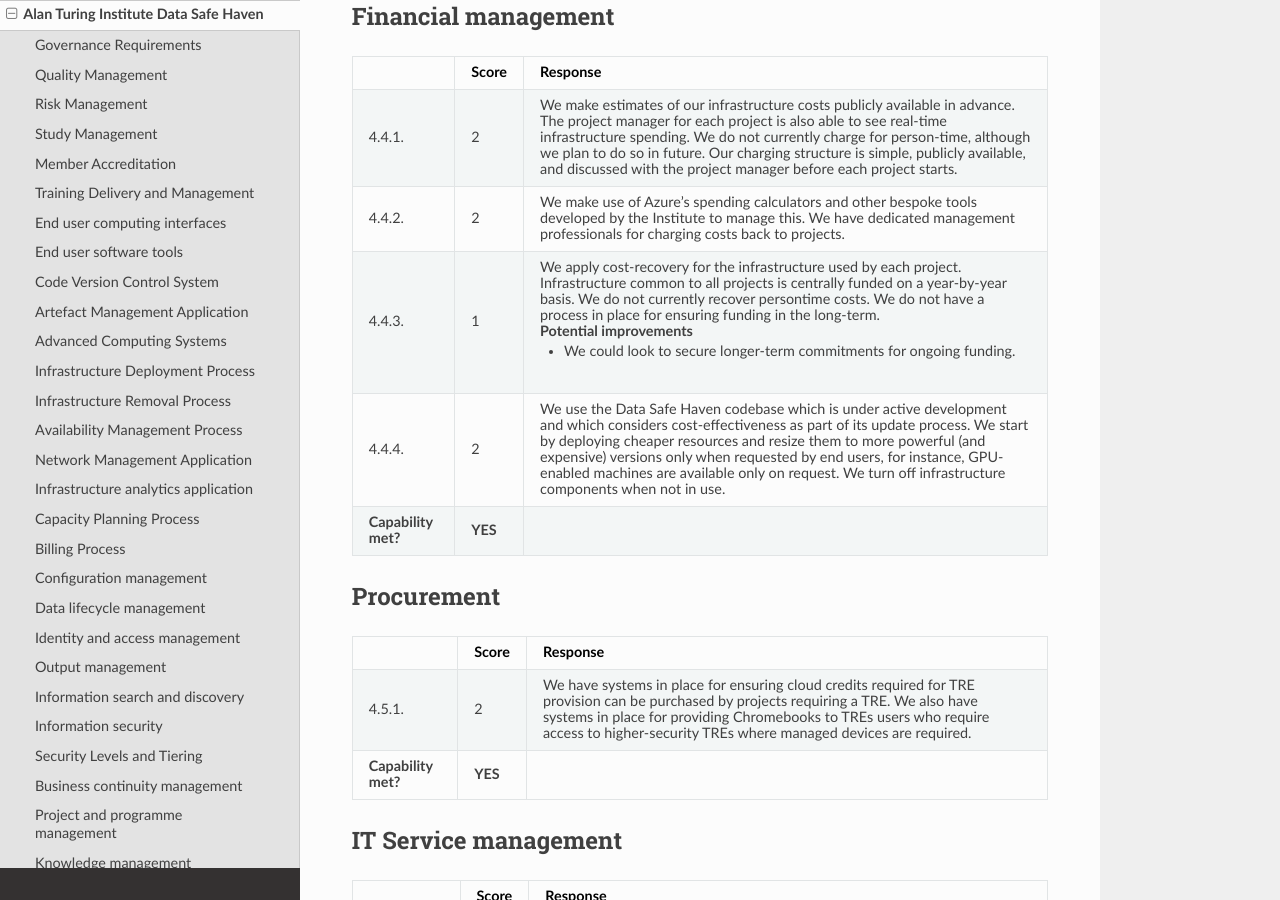
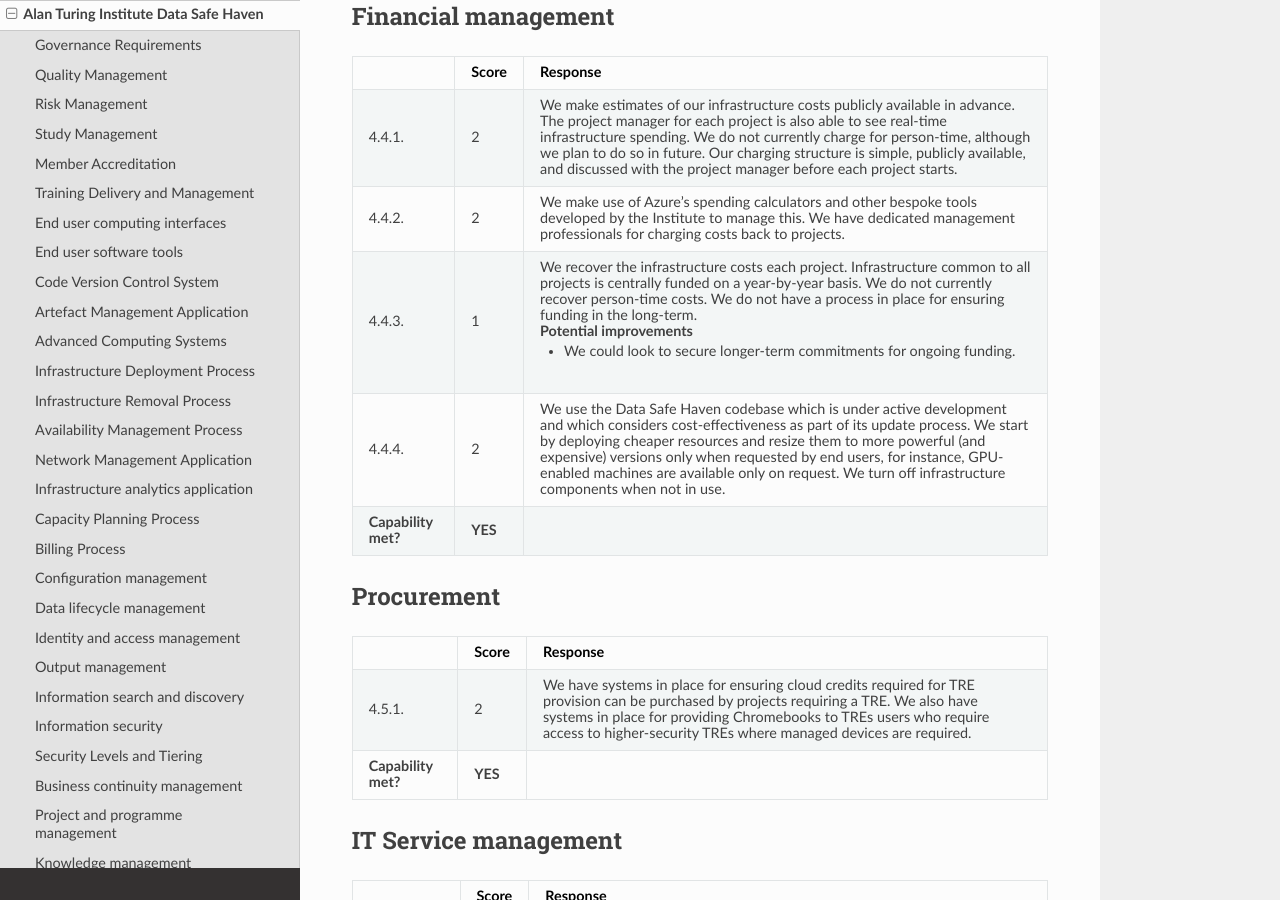
Before and after one commit to sa-tre/satre-specification, a Sphinx documentation site: the page built from docs/source/evaluations/alan_turing_institute.md, in a window 1280 px wide and 900 px high, scrolled down 21202 px. Built offline with Sphinx 7.4.7 and the Read the Docs theme 2.0.0, drawn with Linux system fonts in a browser that asks for light colours.

Commit message:
Simplify sentence

```diff
--- a/docs/source/evaluations/alan_turing_institute.md
+++ b/docs/source/evaluations/alan_turing_institute.md
@@ -1101,9 +1101,9 @@
     We have dedicated management professionals for charging costs back to projects.
 * - 4.4.3.
   - 1
-  - We apply cost-recovery for the infrastructure used by each project.
+  - We recover the infrastructure costs each project.
     Infrastructure common to all projects is centrally funded on a year-by-year basis.
-    We do not currently recover persontime costs.
+    We do not currently recover person-time costs.
     We do not have a process in place for ensuring funding in the long-term.
     #### Potential improvements
     - We could look to secure longer-term commitments for ongoing funding.
```
